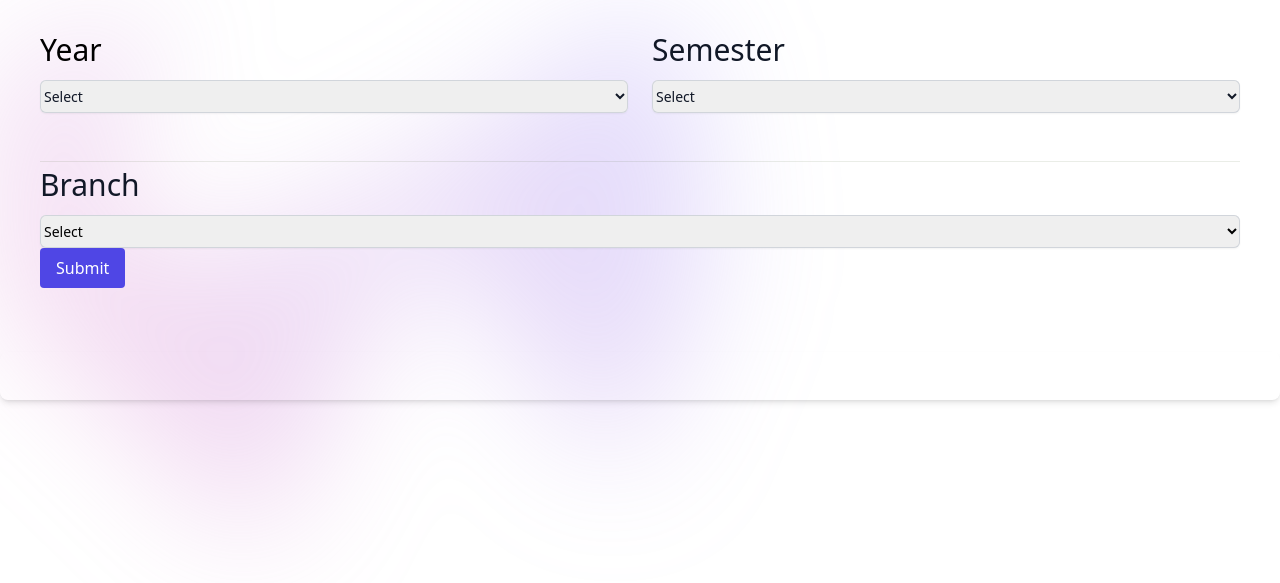
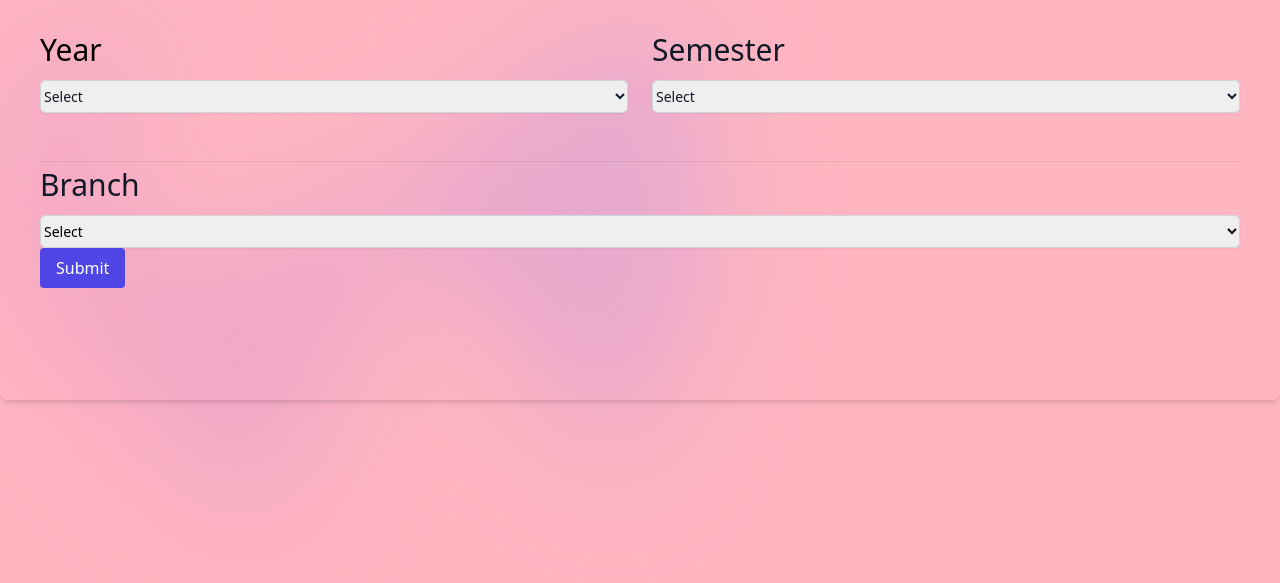
Before and after one commit to Sanjaysidhap/Sanjay, a plain HTML site: page sgpa.html in a window 1280 px wide. Shown: the part 217-800 px from the top of the page. Drawn offline with nearby package versions, Linux system fonts and the light colour scheme.

Commit message:
Update sgpa.html

```diff
--- a/sgpa.html
+++ b/sgpa.html
@@ -10,6 +10,8 @@
         }
     </script>
 </head>
+    <body style="background-color:lightpink;">
+    </body>
 <body>
     <nav class="bg-blue-500">
         <div class="mx-auto max-w-7xl px-2 sm:px-6 lg:px-8">
```
